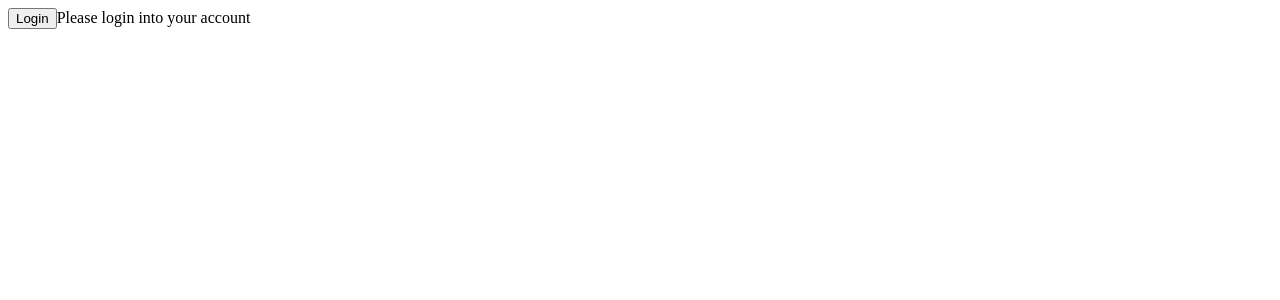
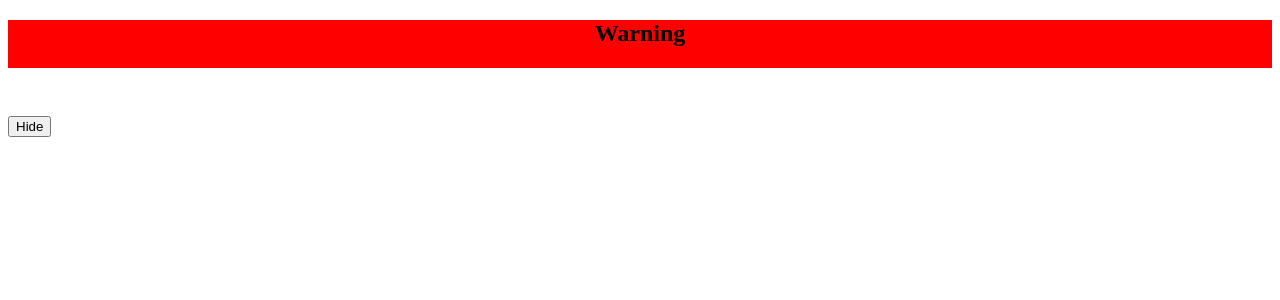
Before and after one commit to gauravm-bit/react-docx, a React (Create React App) app: page / in a window 1280 px wide. Shown: the top 300 px of the page. Built offline with nearby package versions, Linux system fonts and the light colour scheme.

Commit message:
ADDED: onditional rendering used to display a warning message

```diff
--- /dev/null
+++ b/src/Warn.css
@@ -0,0 +1,7 @@
+.warning{
+    text-align: center;
+    vertical-align: middle;
+    background-color: red;
+    height: 3em;
+    margin-bottom: 3em;
+}
--- /dev/null
+++ b/src/Warn.js
@@ -0,0 +1,17 @@
+import React from 'react';
+import './Warn.css';
+
+class Warn extends React.Component {
+    render(props) {
+        console.log(this.props);
+
+        const element = <div className="warning" >
+            <h2 className="text">Warning</h2>
+        </div>
+        return <div>
+                {this.props.status ? element : "click on the button to see warning"}
+        </div>
+    }
+}
+
+export default Warn;
--- /dev/null
+++ b/src/WarningBanner.js
@@ -0,0 +1,26 @@
+import React from 'react';
+import Warn from './Warn'
+
+
+class WarningBanner extends React.Component {
+
+    state = { showWarning : true }
+
+    handleClick = (event) => {
+        this.setState({
+            showWarning : !this.state.showWarning
+        })
+    }
+
+
+
+    render(){
+        return<div>
+            <Warn status = {this.state.showWarning} />
+            <button onClick={this.handleClick}> {this.state.showWarning ? "Hide" : "Show"} </button>
+
+        </div>
+    }
+}
+
+export default WarningBanner;
--- a/src/index.js
+++ b/src/index.js
@@ -1,9 +1,9 @@
 import React from 'react';
 import ReactDOM from 'react-dom';
-import LoginControl from './LoginControl'
+import WarningBanner from './WarningBanner'
 
 
-  ReactDOM.render(
-   <LoginControl />,
+ReactDOM.render(
+   <WarningBanner />,
     document.getElementById('root')
   );
```
